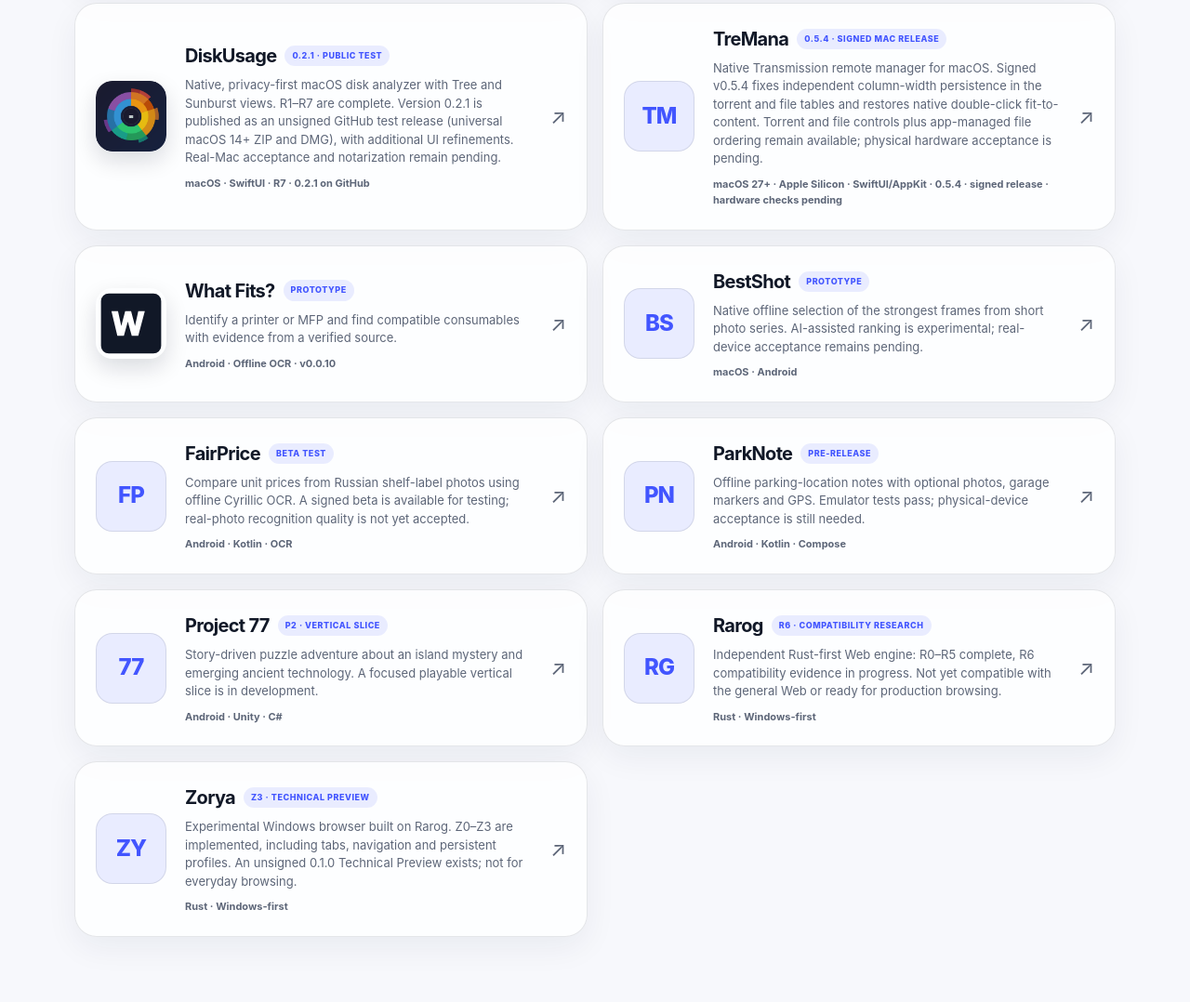
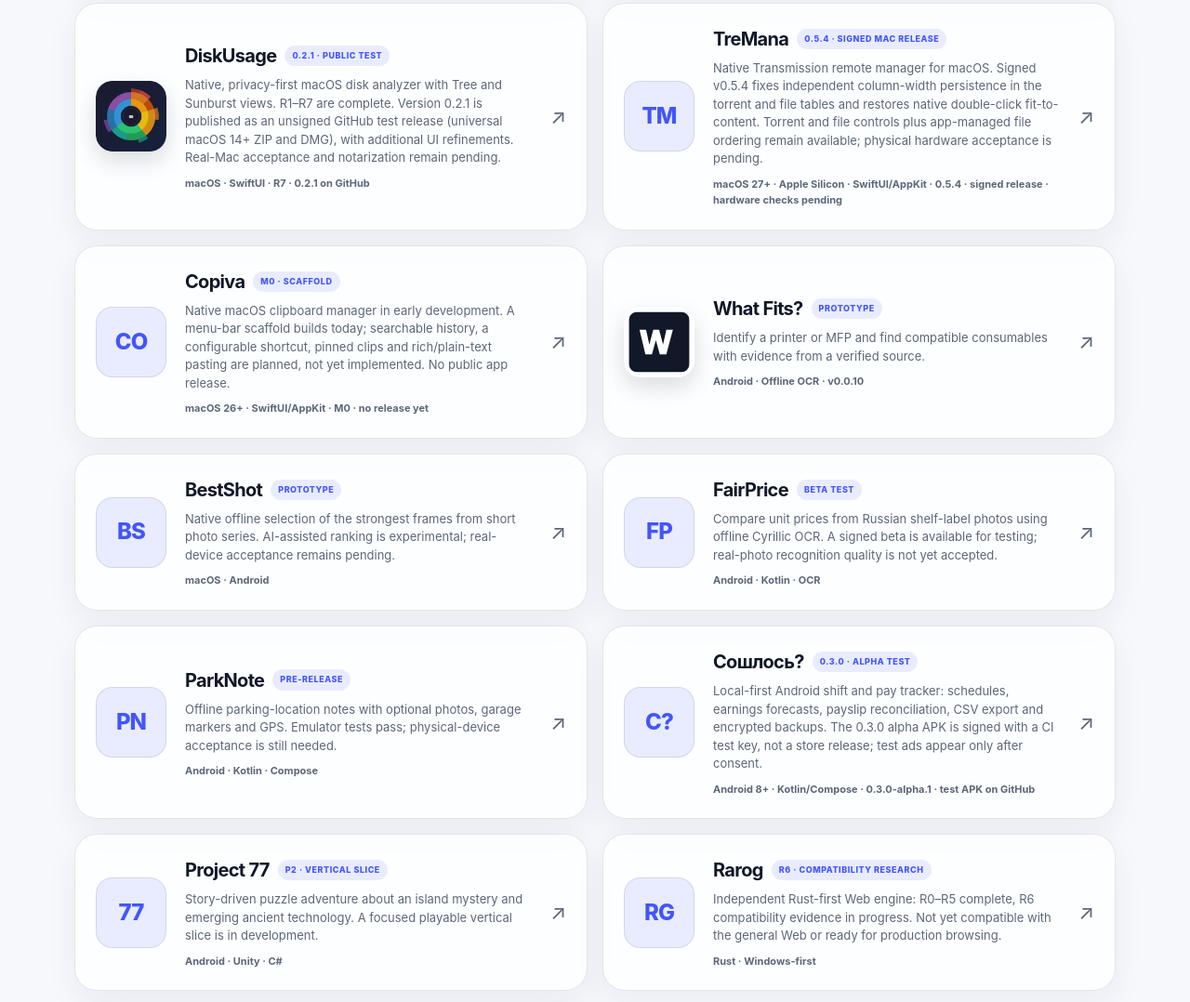
Before and after one commit to StanleyLl0yd/StanleyLl0yd.github.io, a plain HTML site: page index.html in a window 1280 px wide. Shown: the part 4857-5935 px from the top of the page at 93% size. Drawn offline with Linux system fonts and the light colour scheme.

Commit message:
portfolio: add Copiva and Сошлось? as in-development projects

```diff
--- a/index.html
+++ b/index.html
@@ -205,6 +205,10 @@
             <span class="development-mark" aria-hidden="true">TM</span>
             <div class="development-copy"><div class="development-topline"><h3>TreMana</h3><span class="development-stage"><span class="lang-en">0.5.4 · Signed Mac release</span><span class="lang-ru">0.5.4 · подписанный релиз</span></span></div><p><span class="lang-en">Native Transmission remote manager for macOS. Signed v0.5.4 fixes independent column-width persistence in the torrent and file tables and restores native double-click fit-to-content. Torrent and file controls plus app-managed file ordering remain available; physical hardware acceptance is pending.</span><span class="lang-ru">Нативный клиент Transmission для macOS. В подписанной версии 0.5.4 исправлены раздельное сохранение ширины столбцов таблиц торрентов и файлов и автоматическая подгонка по двойному щелчку. Управление торрентами, файлами и очередью загрузки сохранено; приёмка на реальном устройстве ещё впереди.</span></p><div class="development-meta">macOS 27+ · Apple Silicon · SwiftUI/AppKit · 0.5.4 · <span class="lang-en">signed release</span><span class="lang-ru">подписанный релиз</span> · <span class="lang-en">hardware checks pending</span><span class="lang-ru">проверка на устройстве впереди</span></div></div><span class="development-arrow" aria-hidden="true">↗</span>
           </a>
+          <a class="development-card" href="https://github.com/StanleyLl0yd/Copiva" target="_blank" rel="noopener noreferrer">
+            <span class="development-mark" aria-hidden="true">CO</span>
+            <div class="development-copy"><div class="development-topline"><h3>Copiva</h3><span class="development-stage"><span class="lang-en">M0 · Scaffold</span><span class="lang-ru">M0 · каркас</span></span></div><p><span class="lang-en">Native macOS clipboard manager in early development. A menu-bar scaffold builds today; searchable history, a configurable shortcut, pinned clips and rich/plain-text pasting are planned, not yet implemented. No public app release.</span><span class="lang-ru">Нативный менеджер истории буфера обмена для macOS на ранней стадии. Пока готов только собираемый каркас приложения в строке меню. История с поиском, настраиваемая горячая клавиша, закрепление и вставка с форматированием или без него ещё в планах. Релиза пока нет.</span></p><div class="development-meta">macOS 26+ · SwiftUI/AppKit · M0 · <span class="lang-en">no release yet</span><span class="lang-ru">релиза пока нет</span></div></div><span class="development-arrow" aria-hidden="true">↗</span>
+          </a>
                     <a class="development-card" href="https://github.com/StanleyLl0yd/what-fits" target="_blank" rel="noopener noreferrer">
             <img src="/assets/icons/what-fits.svg" alt="What Fits? project mark" width="76" height="76">
             <div class="development-copy"><div class="development-topline"><h3>What Fits?</h3><span class="development-stage"><span class="lang-en">Prototype</span><span class="lang-ru">Прототип</span></span></div><p><span class="lang-en">Identify a printer or MFP and find compatible consumables with evidence from a verified source.</span><span class="lang-ru">Определение модели принтера или МФУ и поиск совместимых расходников с подтверждающим источником.</span></p><div class="development-meta"><span class="lang-en">Android · Offline OCR · v0.0.10</span><span class="lang-ru">Android · офлайн-OCR · v0.0.10</span></div></div><span class="development-arrow" aria-hidden="true">↗</span>
@@ -220,6 +224,10 @@
           <a class="development-card" href="https://github.com/StanleyLl0yd/parknote" target="_blank" rel="noopener noreferrer">
             <span class="development-mark" aria-hidden="true">PN</span>
             <div class="development-copy"><div class="development-topline"><h3>ParkNote</h3><span class="development-stage"><span class="lang-en">Pre-release</span><span class="lang-ru">До релиза</span></span></div><p><span class="lang-en">Offline parking-location notes with optional photos, garage markers and GPS. Emulator tests pass; physical-device acceptance is still needed.</span><span class="lang-ru">Офлайн-заметки о месте парковки: фотографии, этаж и сектор паркинга, необязательная геопозиция. Тесты эмулятора пройдены, приёмка на устройствах ещё нужна.</span></p><div class="development-meta">Android · Kotlin · Compose</div></div><span class="development-arrow" aria-hidden="true">↗</span>
+          </a>
+          <a class="development-card" href="https://github.com/StanleyLl0yd/it-adds-up" target="_blank" rel="noopener noreferrer">
+            <span class="development-mark" aria-hidden="true">С?</span>
+            <div class="development-copy"><div class="development-topline"><h3>Сошлось?</h3><span class="development-stage"><span class="lang-en">0.3.0 · Alpha test</span><span class="lang-ru">0.3.0 · альфа</span></span></div><p><span class="lang-en">Local-first Android shift and pay tracker: schedules, earnings forecasts, payslip reconciliation, CSV export and encrypted backups. The 0.3.0 alpha APK is signed with a CI test key, not a store release; test ads appear only after consent.</span><span class="lang-ru">Локальный учёт смен, заработка и выплат на Android: графики, прогноз, сверка с расчётным листком, CSV и зашифрованные резервные копии. Альфа 0.3.0 подписана тестовым ключом CI и не выпущена в магазинах; тестовая реклама показывается только с согласия.</span></p><div class="development-meta">Android 8+ · Kotlin/Compose · 0.3.0-alpha.1 · <span class="lang-en">test APK on GitHub</span><span class="lang-ru">тестовый APK на GitHub</span></div></div><span class="development-arrow" aria-hidden="true">↗</span>
           </a>
           <a class="development-card" href="https://github.com/StanleyLl0yd/project-77" target="_blank" rel="noopener noreferrer">
             <span class="development-mark" aria-hidden="true">77</span>
```
Also changed, not shown: README.md, README_RU.md.
